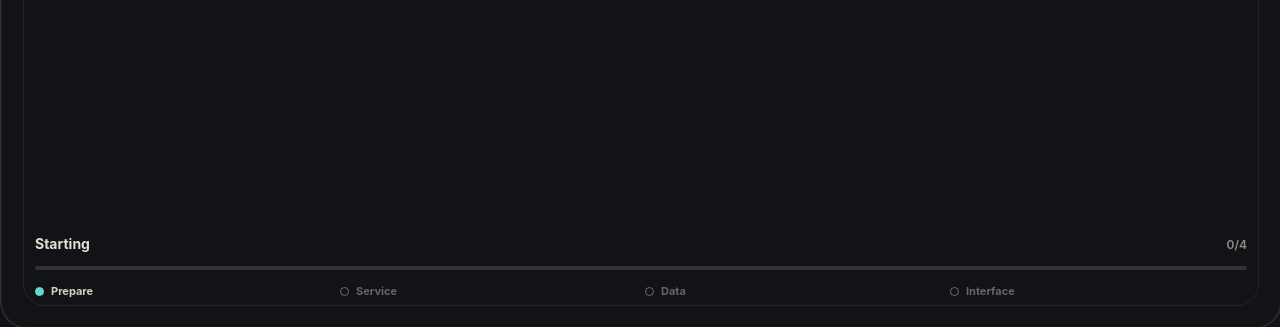
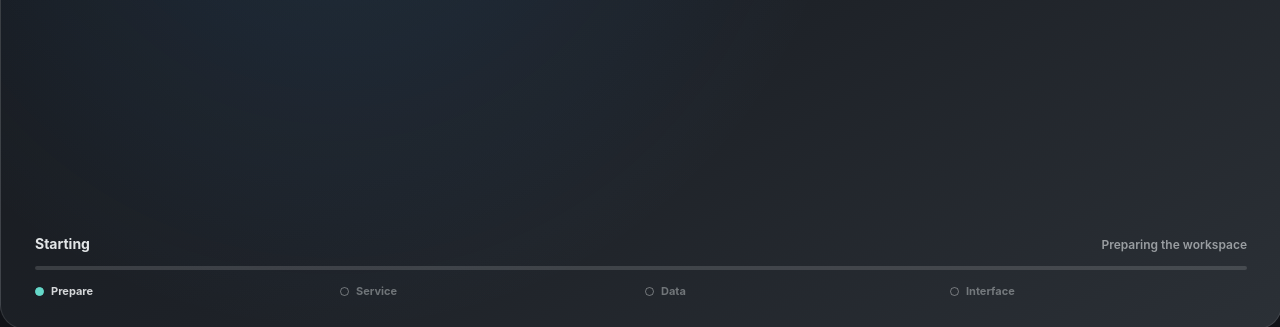
Before and after one commit to yangzhg/culvia, a website: page desktop/tauri/src-tauri/assets/splash.html in a window 1280 px wide. Shown: the part 473-800 px from the top of the page. Drawn offline with Linux system fonts and the light colour scheme.

Commit message:
Polish viewer badges and splash

```diff
--- a/desktop/tauri/src-tauri/assets/splash.html
+++ b/desktop/tauri/src-tauri/assets/splash.html
@@ -7,12 +7,12 @@
     <style>
       :root {
         color-scheme: dark;
-        --paper: #f6efe3;
-        --cyan: #60d8d1;
-        --blue: #4ea8ff;
+        --paper: #f3f6f7;
+        --cyan: #65d8c9;
+        --blue: #4da7ff;
         --gold: #ffb23e;
         --ink: #12151a;
-        --muted: rgba(246, 239, 227, 0.66);
+        --muted: rgba(243, 246, 247, 0.64);
       }
       html,
       body {
@@ -32,29 +32,11 @@
         width: 100%;
         height: 100%;
         overflow: hidden;
-        border: 1px solid rgba(255, 255, 255, 0.14);
-        border-radius: 28px;
-        background: #111317;
-        box-shadow: inset 0 0 0 1px rgba(246, 239, 227, 0.04);
-      }
-      #stage::before {
-        content: "";
-        position: absolute;
-        inset: 22px;
-        border: 1px solid rgba(246, 239, 227, 0.08);
-        border-radius: 22px;
-        pointer-events: none;
-      }
-      #stage::after {
-        content: "";
-        position: absolute;
-        top: 23px;
-        left: 48px;
-        right: 48px;
-        height: 2px;
-        border-radius: 999px;
-        background: linear-gradient(90deg, var(--cyan), var(--blue) 62%, var(--gold));
-        opacity: 0.88;
+        border: 1px solid rgba(255, 255, 255, 0.10);
+        border-radius: 24px;
+        background:
+          radial-gradient(circle at 26% 36%, rgba(77, 167, 255, 0.12), transparent 48%),
+          linear-gradient(150deg, #111317 0%, #1d2127 58%, #2b3036 100%);
       }
       #content {
         position: relative;
@@ -85,10 +67,10 @@
         display: inline-flex;
         width: max-content;
         padding: 6px 10px;
-        border: 1px solid rgba(246, 239, 227, 0.22);
+        border: 1px solid rgba(243, 246, 247, 0.22);
         border-radius: 999px;
-        color: rgba(246, 239, 227, 0.72);
-        background: rgba(246, 239, 227, 0.06);
+        color: rgba(243, 246, 247, 0.72);
+        background: rgba(243, 246, 247, 0.06);
         font-size: 11px;
         font-weight: 760;
         letter-spacing: 0.12em;
@@ -125,19 +107,19 @@
         gap: 18px;
       }
       #status {
-        color: rgba(246, 239, 227, 0.92);
+        color: rgba(243, 246, 247, 0.92);
         font-size: 14px;
         font-weight: 720;
       }
       #hint {
-        color: rgba(246, 239, 227, 0.56);
+        color: rgba(243, 246, 247, 0.56);
         font-size: 12px;
         font-weight: 620;
       }
       #track {
         height: 4px;
         border-radius: 999px;
-        background: rgba(246, 239, 227, 0.14);
+        background: rgba(243, 246, 247, 0.14);
         overflow: hidden;
       }
       #bar {
@@ -145,7 +127,7 @@
         width: 0%;
         height: 100%;
         border-radius: inherit;
-        background: linear-gradient(90deg, var(--paper), var(--cyan) 54%, var(--blue));
+        background: linear-gradient(90deg, var(--cyan), var(--blue));
         transition: width 280ms ease;
       }
       #phases {
@@ -157,7 +139,7 @@
         display: flex;
         align-items: center;
         gap: 7px;
-        color: rgba(246, 239, 227, 0.38);
+        color: rgba(243, 246, 247, 0.38);
         font-size: 11px;
         font-weight: 690;
       }
@@ -171,7 +153,7 @@
       }
       .phase.is-active,
       .phase.is-done {
-        color: rgba(246, 239, 227, 0.86);
+        color: rgba(243, 246, 247, 0.86);
       }
       .phase.is-active .dot {
         color: var(--cyan);
@@ -183,7 +165,9 @@
       }
       #stage[data-state="error"] {
         border-color: rgba(255, 178, 62, 0.34);
-        background: #171313;
+        background:
+          radial-gradient(circle at 26% 36%, rgba(255, 178, 62, 0.14), transparent 48%),
+          linear-gradient(150deg, #17110f 0%, #241917 58%, #111010 100%);
       }
       #stage[data-state="error"] #bar {
         background: linear-gradient(90deg, #ff8d6b, var(--gold));
@@ -248,7 +232,7 @@
           const phases = Array.from(document.querySelectorAll(".phase"));
           if (stageEl) stageEl.dataset.state = isError ? "error" : "loading";
           if (statusEl) statusEl.textContent = status;
-          if (hintEl) hintEl.textContent = isError ? hint : `${safeStep}/${safeTotal}`;
+          if (hintEl) hintEl.textContent = hint;
           if (barEl) barEl.style.width = `${percent}%`;
           phases.forEach((phase) => {
             const phaseStep = Number(phase.dataset.phase) || 0;
```
Also changed, not shown: web/index.html (+1 -1 lines), web/styles/30-viewer.css (+11 -0 lines).
